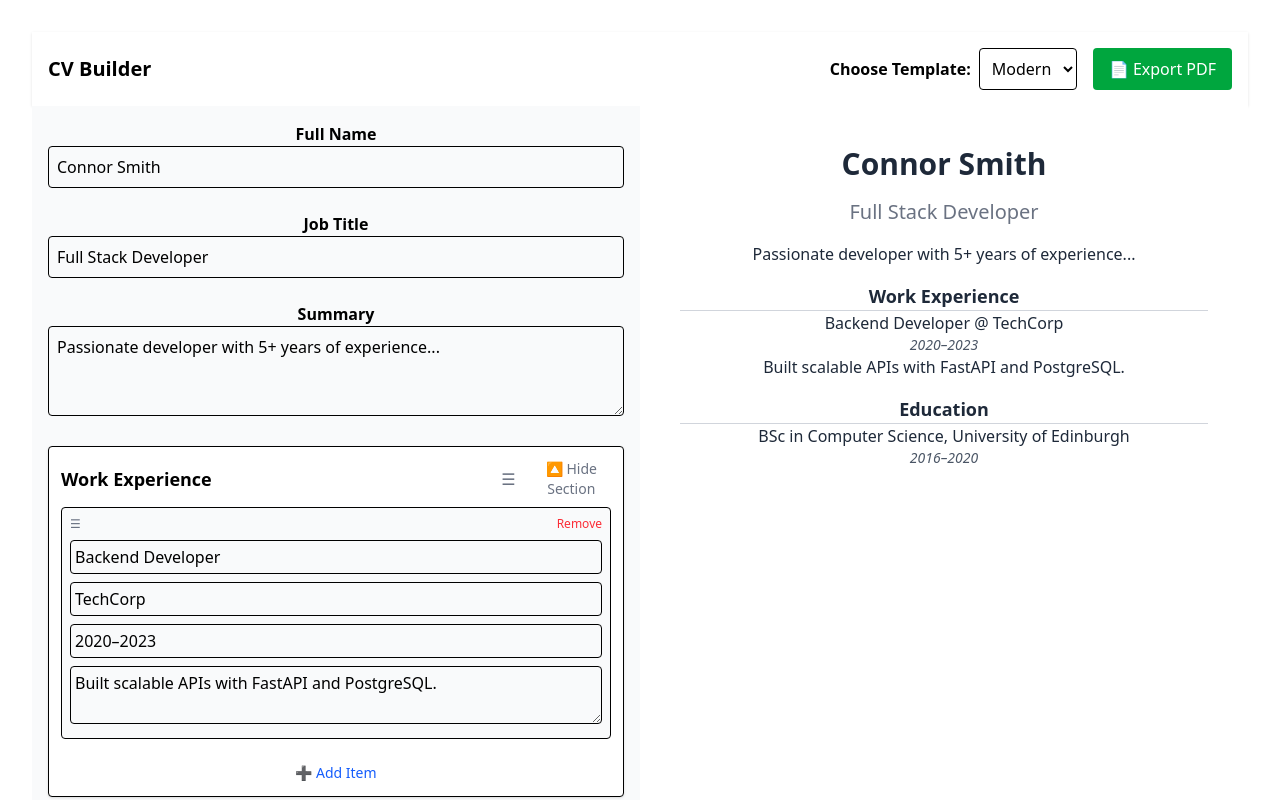
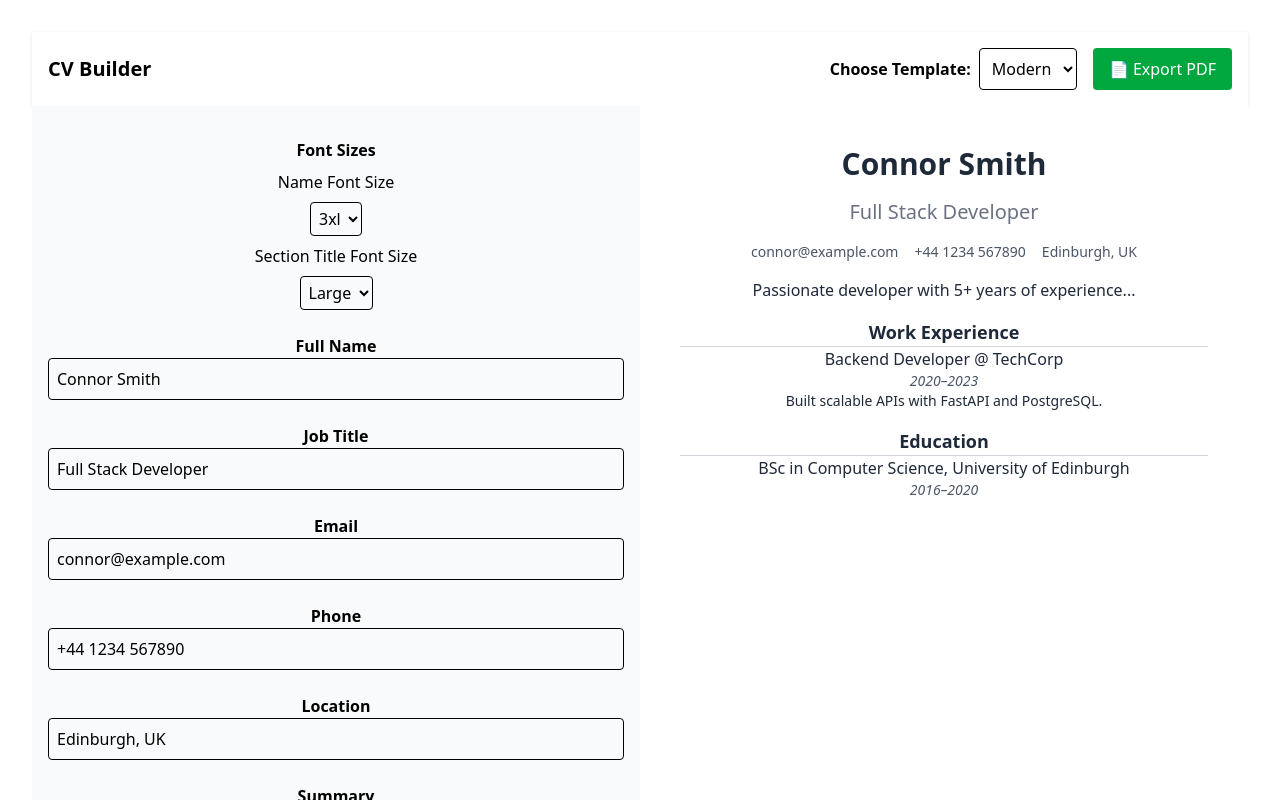
Before and after one commit to CMcLeodC/cv-builder, a React (Vite) app: page / in a window 1280 px wide. Shown: the top 800 px of the page. Built offline with nearby package versions, Linux system fonts and the light colour scheme.

Commit message:
added font size option for title and headers

```diff
--- a/src/components/EditorPanel.jsx
+++ b/src/components/EditorPanel.jsx
@@ -92,6 +92,43 @@ function EditorPanel({ cvData, setCVData }) {
 
   return (
     <div className="space-y-6">
+      <div className="space-y-2 mt-4">
+        <h3 className="font-semibold">Font Sizes</h3>
+
+        <label className="block">Name Font Size</label>
+        <select
+          value={cvData.styles.nameFontSize}
+          onChange={(e) =>
+            setCVData(prev => ({
+              ...prev,
+              styles: { ...prev.styles, nameFontSize: e.target.value },
+            }))
+          }
+          className="border rounded p-1"
+        >
+          <option value="text-2xl">2xl</option>
+          <option value="text-3xl">3xl</option>
+          <option value="text-4xl">4xl</option>
+        </select>
+
+        <label className="block">Section Title Font Size</label>
+        <select
+          value={cvData.styles.sectionTitleFontSize}
+          onChange={(e) =>
+            setCVData(prev => ({
+              ...prev,
+              styles: { ...prev.styles, sectionTitleFontSize: e.target.value },
+            }))
+          }
+          className="border rounded p-1"
+        >
+          <option value="text-base">Base</option>
+          <option value="text-lg">Large</option>
+          <option value="text-xl">XL</option>
+        </select>
+
+        {/* Add similar controls for titleFontSize, roleFontSize, bodyFontSize if you want */}
+      </div>
       {/* Name, Title, Summary */}
       <div>
         <label className="block font-semibold">Full Name</label>
@@ -110,6 +147,34 @@ function EditorPanel({ cvData, setCVData }) {
           onChange={(e) => handleChange('title', e.target.value)}
         />
       </div>
+
+      <div>
+        <label className="block font-semibold">Email</label>
+        <input
+          className="w-full p-2 border rounded"
+          value={cvData.email}
+          onChange={(e) => handleChange('email', e.target.value)}
+        />
+      </div>
+
+      <div>
+        <label className="block font-semibold">Phone</label>
+        <input
+          className="w-full p-2 border rounded"
+          value={cvData.phone}
+          onChange={(e) => handleChange('phone', e.target.value)}
+        />
+      </div>
+
+      <div>
+        <label className="block font-semibold">Location</label>
+        <input
+          className="w-full p-2 border rounded"
+          value={cvData.location}
+          onChange={(e) => handleChange('location', e.target.value)}
+        />
+      </div>
+
 
       <div>
         <label className="block font-semibold">Summary</label>
@@ -161,6 +226,7 @@ function EditorPanel({ cvData, setCVData }) {
         ➕ Add Section
       </button>
 
+
     </div>
   );
 }
--- a/src/data/defaultCVData.js
+++ b/src/data/defaultCVData.js
@@ -1,14 +1,23 @@
 export const defaultCV = {
   name: "Connor Smith",
   title: "Full Stack Developer",
+  email: "connor@example.com",
+  phone: "+44 1234 567890",
+  location: "Edinburgh, UK",
   summary: "Passionate developer with 5+ years of experience...",
+  styles: {
+    nameFontSize: "text-3xl",
+    titleFontSize: "text-xl",
+    sectionTitleFontSize: "text-lg",
+    roleFontSize: "text-base",
+    bodyFontSize: "text-sm",
+  },
   sections: [
     {
-      id: "section-work",
+      id: "work",
       title: "Work Experience",
       items: [
         {
-          id: "item-work-1",
           role: "Backend Developer",
           company: "TechCorp",
           date: "2020–2023",
@@ -17,11 +26,10 @@ export const defaultCV = {
       ],
     },
     {
-      id: "section-education",
+      id: "education",
       title: "Education",
       items: [
         {
-          id: "item-edu-1",
           degree: "BSc in Computer Science",
           institution: "University of Edinburgh",
           date: "2016–2020",
--- a/src/templates/ModernTemplate.jsx
+++ b/src/templates/ModernTemplate.jsx
@@ -1,19 +1,37 @@
 function ModernTemplate({ cvData }) {
   return (
     <div className="font-sans space-y-4 text-gray-800">
-      <h1 className="text-3xl font-bold">{cvData.name}</h1>
-      <h2 className="text-xl text-gray-500">{cvData.title}</h2>
+      <h1 className={`${cvData.styles?.nameFontSize || 'text-3xl'} font-bold`}>
+        {cvData.name}
+      </h1>
+
+      <h2 className={`${cvData.styles?.titleFontSize || 'text-xl'} text-gray-500`}>
+        {cvData.title}
+      </h2>
+      <div className="text-sm text-gray-600 space-x-4">
+        {cvData.email && <span>{cvData.email}</span>}
+        {cvData.phone && <span>{cvData.phone}</span>}
+        {cvData.location && <span>{cvData.location}</span>}
+      </div>
       <p className="mt-2">{cvData.summary}</p>
 
       {cvData.sections.map(section => (
         <div key={section.id}>
-          <h3 className="text-lg font-semibold border-b border-gray-300">{section.title}</h3>
+          <h3 className={`${cvData.styles?.sectionTitleFontSize || 'text-lg'} font-semibold border-b border-gray-300`}>
+            {section.title}
+          </h3>
           {section.items.map((item, i) => (
             <div key={i} className="mb-2">
-              {item.role && <p className="font-medium">{item.role} @ {item.company}</p>}
+              {item.role && (
+                <p className={`${cvData.styles?.roleFontSize || 'text-base'} font-medium`}>
+                  {item.role} @ {item.company}
+                </p>
+              )}
               {item.degree && <p>{item.degree}, {item.institution}</p>}
               <p className="text-sm text-gray-600 italic">{item.date}</p>
-              <p>{item.description}</p>
+              <p className={`${cvData.styles?.bodyFontSize || 'text-sm'}`}>
+                {item.description}
+              </p>
             </div>
           ))}
         </div>
```
